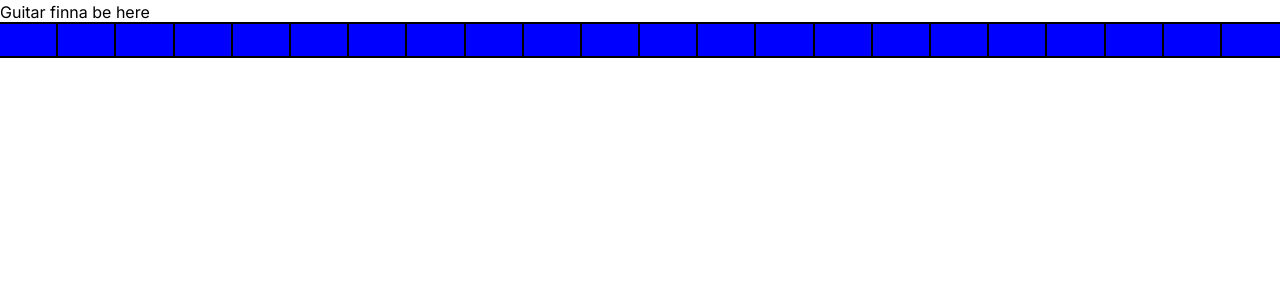
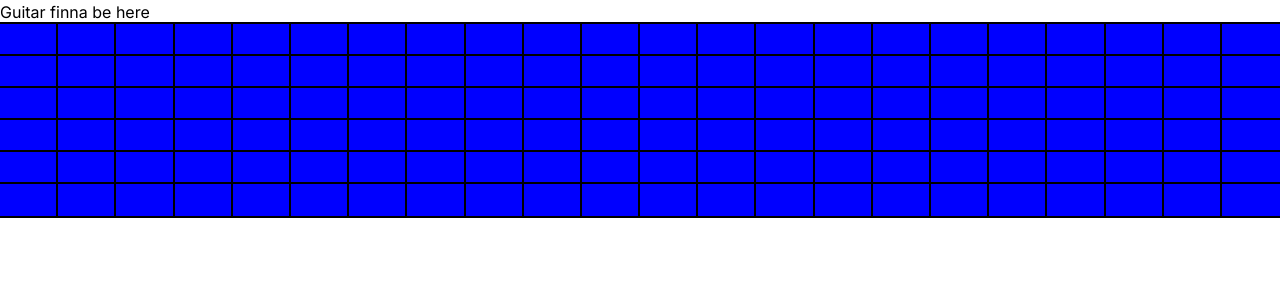
Before and after one commit to c0lin0Brien/scordatura, a Next.js app in the folder scordatura/: page / in a window 1280 px wide. Shown: the top 300 px of the page. Built offline with nearby package versions, Linux system fonts and the light colour scheme.

Commit message:
6 strings

```diff
--- a/scordatura/components/guitar.tsx
+++ b/scordatura/components/guitar.tsx
@@ -6,9 +6,10 @@ import String from './string';
 // TODO: Adjust level of strings available
 export default function Guitar() {
     // TODO: String components
+    const strings = Array.from( {length: 6}, (_, index) => <String key={index} string={index} />);
     return (
         <div>
-            <String string={0}></String>
+            {strings}
         </div>
     )
 }
```
